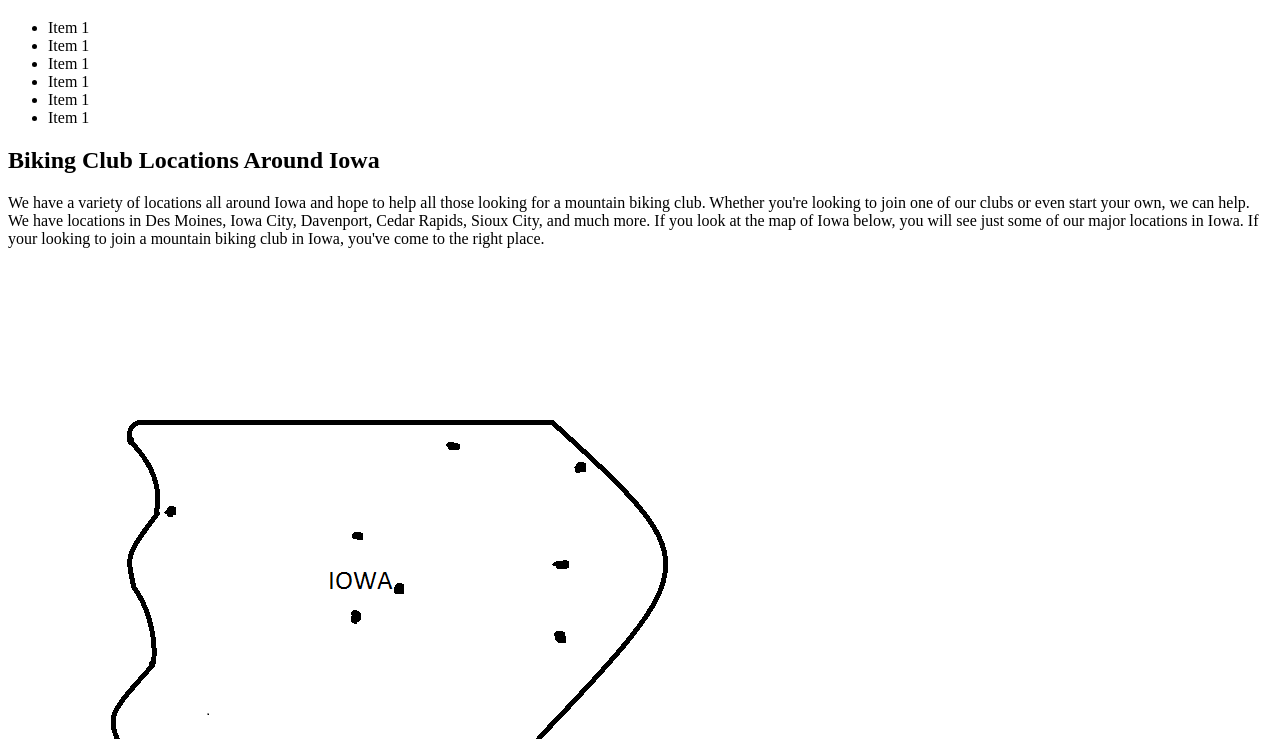
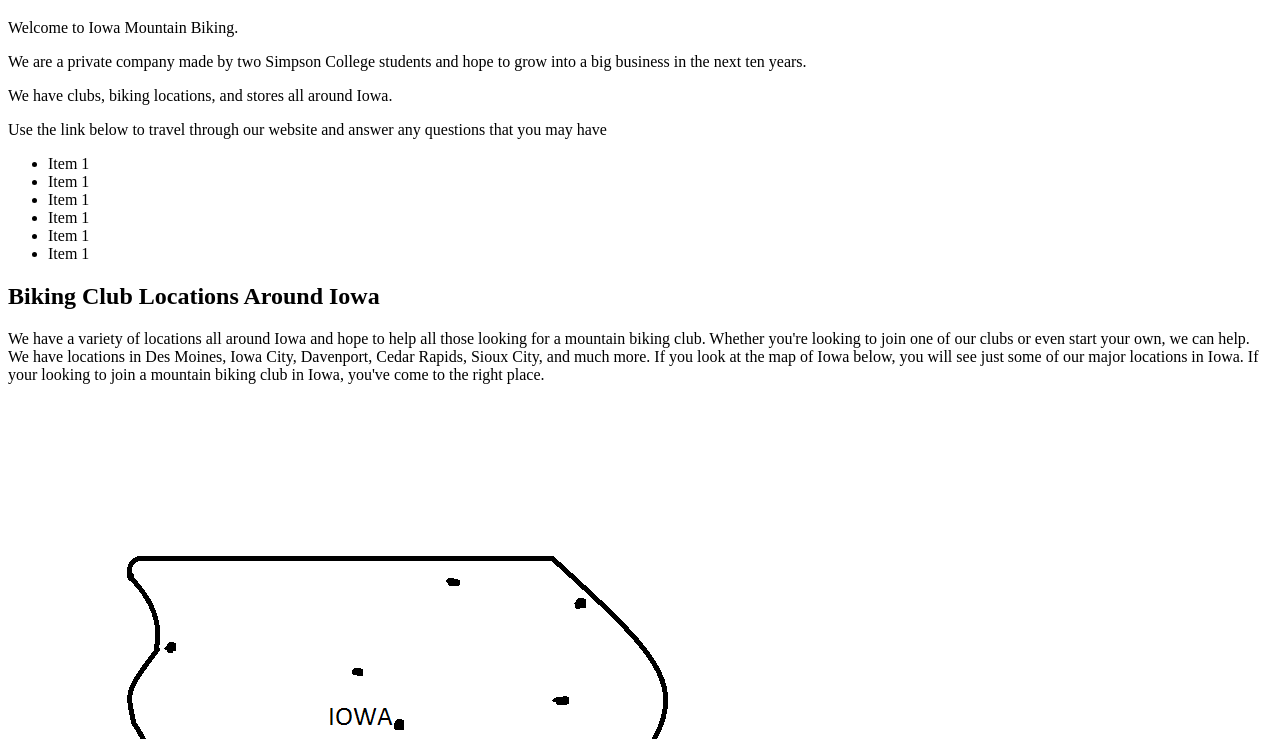
Before and after one commit to RyanDille/mountain_bikes, a plain HTML site: page index.html.html in a window 1280 px wide. Shown: the part 61-800 px from the top of the page. Drawn offline with Linux system fonts and the light colour scheme.

Commit message:
Another commit

```diff
--- a/index.html.html
+++ b/index.html.html
@@ -15,6 +15,14 @@
 <body>
 
     <header><h1> Iowa Mountain Biking </h1></header>
+
+    <p> Welcome to Iowa Mountain Biking.</p>
+
+    <p> We are a private company made by two Simpson College students and hope to grow into a big business in the next ten years.</p>
+
+    <P> We have clubs, biking locations, and stores all around Iowa.</P>
+
+    <p> Use the link below to travel through our website and answer any questions that you may have</p>
 
     <ul>
         <li>Item 1</li>
```
